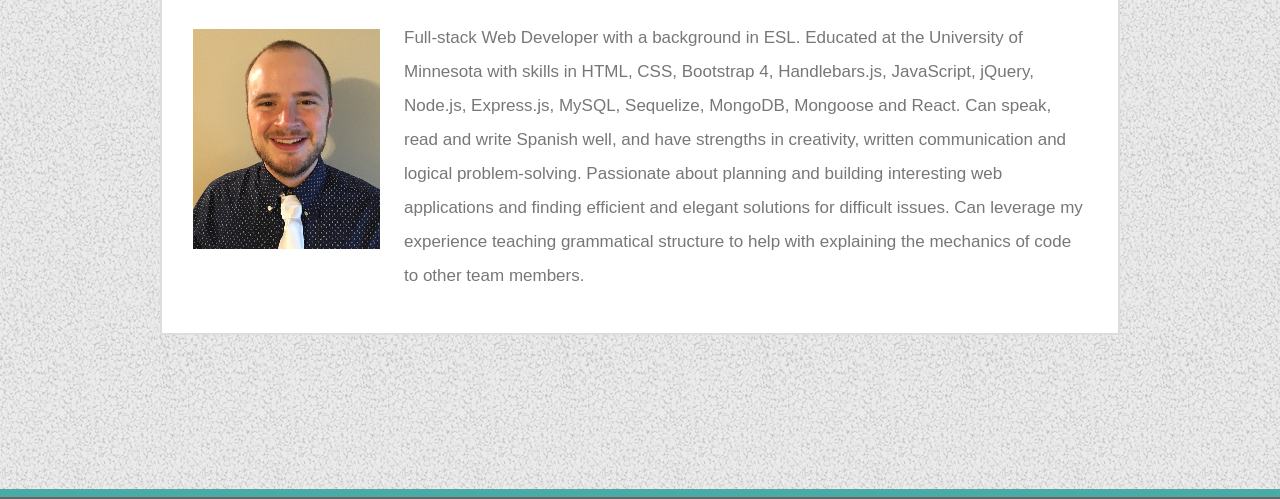
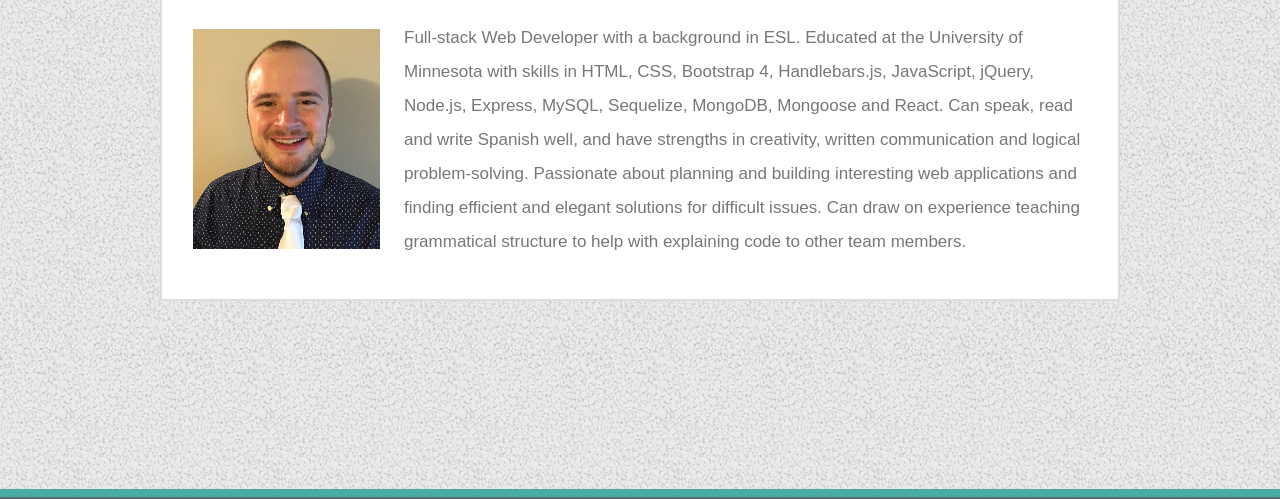
Before and after one commit to ajdlm/ajdlm.github.io, a website: page index.html in a window 1280 px wide. Shown: the part 191-690 px from the top of the page. Drawn offline with nearby package versions, Linux system fonts and the light colour scheme.

Commit message:
Updated my resume as well as the text in index.html

```diff
--- a/index.html
+++ b/index.html
@@ -60,7 +60,7 @@
                   <p class="aboutFont d-none">About</p>
                   <span
                     class="pr-3 d-inline border-right border-dark"
-                    style="border-width: 1px !important;"
+                    style="border-width: 1px !important"
                   ></span>
                 </a>
               </li>
@@ -72,7 +72,7 @@
                   <p class="portfolioFont d-none">Portfolio</p>
                   <span
                     class="pr-3 d-inline border-right border-dark"
-                    style="border-width: 1px !important;"
+                    style="border-width: 1px !important"
                   ></span>
                 </a>
               </li>
@@ -84,7 +84,7 @@
                   <p class="contactFont d-none mb-0">Contact</p>
                   <span
                     class="pr-3 d-inline border-right border-dark"
-                    style="border-width: 1px !important;"
+                    style="border-width: 1px !important"
                   ></span>
                 </a>
               </li>
@@ -107,7 +107,7 @@
           <div id="mainArea" class="col-md-12 border border-secondary">
             <h2
               class="text-info mx-3 py-4 border-bottom border-secondary"
-              style="border-width: 3px !important;"
+              style="border-width: 3px !important"
             >
               About Me
             </h2>
@@ -123,18 +123,18 @@
             <p
               id="summaryText"
               class="text-primary mx-3 pb-3 my-4"
-              style="line-height: 2;"
+              style="line-height: 2"
             >
               Full-stack Web Developer with a background in ESL. Educated at the
               University of Minnesota with skills in HTML, CSS, Bootstrap 4,
-              Handlebars.js, JavaScript, jQuery, Node.js, Express.js, MySQL,
+              Handlebars.js, JavaScript, jQuery, Node.js, Express, MySQL,
               Sequelize, MongoDB, Mongoose and React. Can speak, read and write
               Spanish well, and have strengths in creativity, written
               communication and logical problem-solving. Passionate about
               planning and building interesting web applications and finding
-              efficient and elegant solutions for difficult issues. Can leverage
-              my experience teaching grammatical structure to help with
-              explaining the mechanics of code to other team members.
+              efficient and elegant solutions for difficult issues. Can draw on
+              experience teaching grammatical structure to help with explaining
+              code to other team members.
             </p>
           </div>
         </div>
@@ -143,7 +143,7 @@
 
     <footer
       class="footer mt-auto py-4 bg-danger border-top border-info text-center"
-      style="border-width: 8px !important;"
+      style="border-width: 8px !important"
     >
       <a href="https://github.com/ajdlm" target="_blank">
         <img
@@ -166,7 +166,7 @@
         />
       </a>
 
-      <p class="text-center text-secondary m-0 pt-2" style="font-size: 11px;">
+      <p class="text-center text-secondary m-0 pt-2" style="font-size: 11px">
         © 2019 Antonio de las Morenas
       </p>
     </footer>
```
Also changed, not shown: 1 other file.
